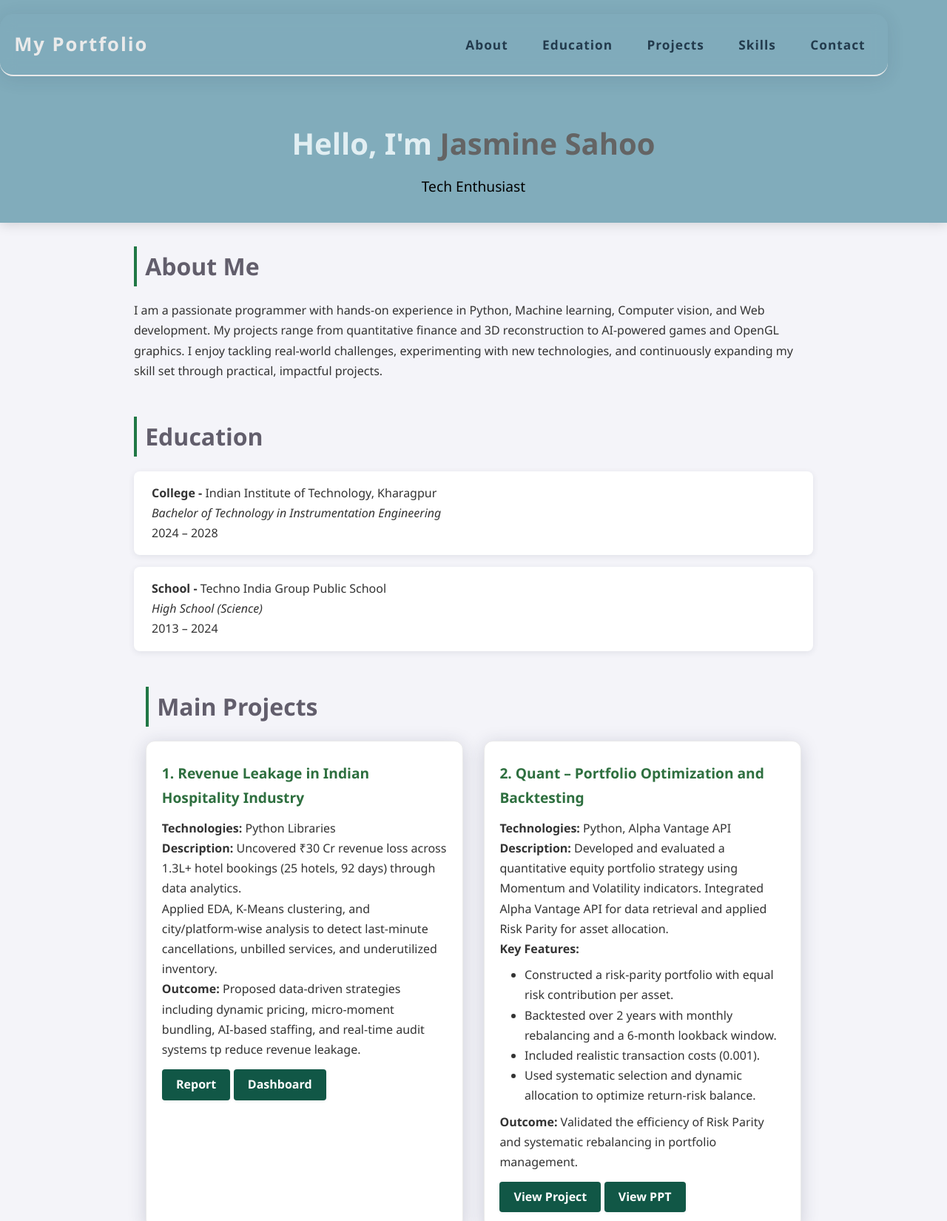
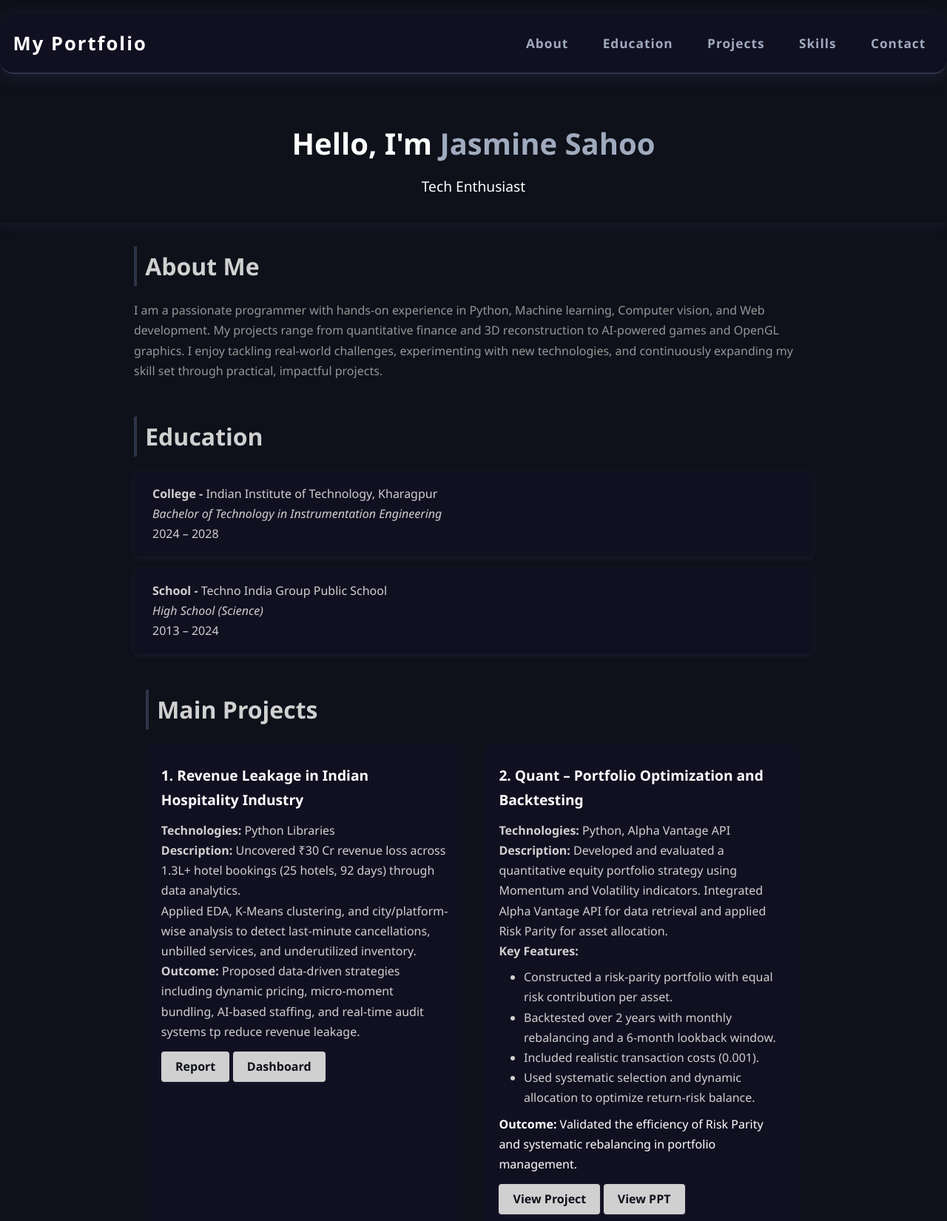
Before and after one commit to Jasz-rgb/Portfolio, a plain HTML site: page index.html in a window 1280 px wide. Shown: the top 1650 px of the page at 74% size. Drawn offline with Linux system fonts and the light colour scheme.

Commit message:
stacking need to be fixed

```diff
--- a/script.js
+++ b/script.js
@@ -5,6 +5,9 @@ const contactSection = document.getElementById('contact');
 const navbarHeight = navbar.offsetHeight;
 const links = document.querySelectorAll('nav a');
 
+let lastScrollY = window.scrollY;
+
+// Highlight active nav link
 links.forEach(link => {
   link.addEventListener('click', function() {
     links.forEach(l => l.classList.remove('active'));
@@ -12,18 +15,27 @@ links.forEach(link => {
   });
 });
 
+// Hide/show navbar on scroll
 window.addEventListener('scroll', () => {
-  // Get the distance from the top of the page to the contact section
+  const currentScrollY = window.scrollY;
   const contactTop = contactSection.getBoundingClientRect().top + window.scrollY;
 
-  // If the bottom of the navbar would overlap the contact section, stop fixing it
+  // Hide on scroll down, show on scroll up
+  if (currentScrollY > lastScrollY && currentScrollY > 80) {
+    navbar.style.top = '-150px';
+  } else {
+    navbar.style.top = '0';
+  }
+
+  lastScrollY = currentScrollY;
+
+  // Prevent overlap with contact section
   if (window.scrollY + navbarHeight >= contactTop) {
     navbar.style.position = 'absolute';
     navbar.style.top = (contactTop - navbarHeight) + 'px';
     navbar.style.width = '100%';
   } else {
     navbar.style.position = 'fixed';
-    navbar.style.top = '0';
     navbar.style.width = '100%';
   }
 });
@@ -34,7 +46,7 @@ menuToggle.addEventListener('click', () => {
   menuToggle.setAttribute('aria-expanded', navLinks.classList.contains('show'));
 });
 
-// Close menu when a nav link is clicked (for mobile UX)
+// Close menu when nav link is clicked (mobile UX)
 navLinks.querySelectorAll('a').forEach(link => {
   link.addEventListener('click', () => {
     if (window.innerWidth <= 700) {
@@ -56,7 +68,7 @@ document.addEventListener('click', (e) => {
   }
 });
 
-// Keyboard accessibility: close on Escape
+// Keyboard accessibility: close menu on Escape
 document.addEventListener('keydown', (e) => {
   if (e.key === 'Escape' && navLinks.classList.contains('show')) {
     navLinks.classList.remove('show');
--- a/style.css
+++ b/style.css
@@ -1,43 +1,53 @@
+:root {
+  --background-dark: #0e101a;         /* Dark navy blue-black */
+  --background-light: #ffffff;        /* Crisp white */
+  --primary-text: #979797;            /* Soft white for body text */
+  --secondary-text: #a0aabe;          /* Muted cool gray-blue */
+  --accent: #d0d0d0;                  /* Vivid blue (improves readability) */
+  --accent-dark: #111021;             /* Muted blue-gray for depth */
+  --border: #2e3448;                  /* Soft neutral border */
+  --shadow: rgba(79, 93, 138, 0.2);    /* Slightly lighter shadow for softness */
+}
+
 * {
   margin: 0;
   padding: 0;
   box-sizing: border-box;
+  max-width: 100%;
 }
 
 body {
   font-family: 'Segoe UI', Arial, sans-serif;
-  background: #f4f4f9;
-  color: #333;
+  background: var(--background-dark);
+  color: var(--primary-text);
   line-height: 1.7;
   min-height: 100vh;
 }
 
 header {
-  background: #81acbb;
-  color: #fff;
-  padding-bottom: 2rem;
-  padding-top: 2rem;
-  box-shadow: 0 2px 16px rgba(0, 0, 0, 0.15);
+  background: var(--background-dark);
+  color: var(--primary-text);
+  padding: 2rem 0;
+  box-shadow: 0 2px 16px var(--shadow);
 }
 
 nav {
-  transition: top 0.2s;
+  transition: top 0.5s;
   display: flex;
   align-items: center;
   justify-content: space-between;
-  padding: 1.2rem ;
+  padding: 1.1em;
   gap: 30px;
-  background: rgba(129, 172, 187, 0.68);
+  background: var(--accent-dark);
   backdrop-filter: blur(10px);
   border-radius: 18px;
   margin: 1.2rem auto 0 auto;
-  box-shadow: 0 4px 24px rgba(35,41,70,0.11);
+  box-shadow: 0 4px 24px var(--shadow);
   position: fixed;
   top: 0;
   width: 100%;
-  max-width: 1200px;
   z-index: 1000;
-  border-bottom: 2px solid #eaeaea;
+  border-bottom: 2px solid var(--border);
 }
 
 .logo {
@@ -45,7 +55,7 @@ nav {
   margin-right: 120px;
   font-size: 1.6rem;
   letter-spacing: 2px;
-  color: #eaeaea;
+  color: var(--background-light);
 }
 
 nav ul {
@@ -58,7 +68,7 @@ nav ul li {
 }
 
 nav a {
-  color: #233b4d;
+  color: var(--secondary-text);
   text-decoration: none;
   font-weight: 600;
   font-size: 1.08rem;
@@ -70,7 +80,8 @@ nav a {
 }
 
 nav a:hover, nav a:focus {
-  background: transparent;
+  background: var(--accent);
+  color: var(--background-light);
   outline: none;
 }
 
@@ -79,7 +90,7 @@ nav a::after {
   display: block;
   width: 0;
   height: 2.5px;
-  background: #566f61;
+  background: var(--accent);
   transition: width 0.3s;
   position: absolute;
   left: 0;
@@ -91,11 +102,11 @@ nav a:hover::after, nav a:focus::after {
   width: 100%;
 }
 
-
 .menu-toggle {
   display: none;
   font-size: 2rem;
   cursor: pointer;
+  color: var(--background-light);
 }
 
 .hero {
@@ -108,15 +119,15 @@ nav a:hover::after, nav a:focus::after {
   font-size: 2.5rem;
   margin-bottom: 0.5rem;
   font-weight: bold;
-  color: #e1eef2;
+  color: var(--background-light);
 }
 
 .hero span {
-  color: #646464;
+  color: var(--secondary-text);
 }
 
 .hero p {
-  color: #000000;
+  color: var(--background-light);
   font-size: 1.2rem;
   margin-top: 0.5rem;
 }
@@ -132,10 +143,10 @@ section {
 }
 
 h2 {
-  color: #625e6c;
+  color: var(--accent);
   margin-bottom: 1.2rem;
   font-size: 2rem;
-  border-left: 4px solid #207745;
+  border-left: 4px solid var(--border);
   padding-left: 0.7rem;
   font-weight: 700;
 }
@@ -148,45 +159,54 @@ h2 {
 }
 
 .education-list li {
-  background: #fff;
+  background: var(--accent-dark);
   margin-bottom: 1rem;
   padding: 1rem 1.5rem;
   border-radius: 8px;
-  box-shadow: 0 2px 8px rgba(35,41,70,0.09);
-  color: #333;
+  box-shadow: 0 2px 8px var(--shadow);
+  color: var(--accent);
+  transition: transform 0.18s, box-shadow 0.18s, border-color 0.18s;
+  border: 1px solid transparent;
+}
+
+.education-list li:hover {
+  transform: translateY(-3px) scale(1.0);
+  box-shadow: 0 0 2px var(--accent), 0 2px 8px var(--shadow);
+  border-color: var(--accent);
 }
 
 .projects-grid {
   display: grid;
   grid-template-columns: repeat(auto-fit, minmax(280px, 1fr));
   gap: 1.7rem;
+  width: 100%;
 }
 
 .project-card {
-  background: #fff;
+  background: var(--accent-dark);
   padding: 1.7rem 1.3rem 1.3rem 1.3rem;
   border-radius: 12px;
-  box-shadow: 0 4px 24px rgba(35,41,70,0.18);
   transition: transform 0.18s, box-shadow 0.18s;
-  border: 1px solid #eaeaea;
+  border: transparent;
   position: relative;
+  color: var(--background-light);
 }
 
 .project-card:hover {
   transform: translateY(-6px) scale(1.03);
-  box-shadow: 0 8px 32px rgba(67, 67, 67, 0.6), 0 2px 8px rgba(35,41,70,0.15);
-  border-color: #f9ffff;
+  box-shadow: 0 0 5px var(--accent), 0 2px 3px var(--shadow);
+  border-color: var(--accent);
 }
 
 .project-card h3 {
   margin-bottom: 0.7rem;
-  color: #2e6f3f;
+  color: var(--background-light);
   font-size: 1.2rem;
   font-weight: 600;
 }
 
 .project-card p, .project-card ul {
-  color: #333;
+  color: var(--accent);
   font-size: 1rem;
 }
 
@@ -198,21 +218,21 @@ h2 {
 .project-card a {
   display: inline-block;
   margin-top: 0.8rem;
-  color: #fff;
-  background: #115746;
+  color: var(--background-dark);
+  background: var(--accent);
   padding: 0.45rem 1.2rem;
   border-radius: 4px;
   text-decoration: none;
   font-size: 1rem;
   font-weight: 600;
   transition: background 0.2s, color 0.2s;
-  box-shadow: 0 1px 4px rgba(59, 50, 88, 0.07);
+  box-shadow: 0 1px 4px var(--shadow);
 }
 
 .project-card a:hover {
-  border: 1px solid #8ba6a0;
-  background: rgb(250, 250, 250);
-  color: #373244;
+  border: 1px solid var(--accent);
+  background: var(--shadow);
+  color: var(--background-light);
 }
 
 .skills-list {
@@ -225,69 +245,72 @@ h2 {
 }
 
 .skills-list li {
-  background: #fff;  padding: 0.8rem 1rem;
-  box-shadow: 0 2px 5px rgba(0,0,0,0.05);
+  background: var(--accent-dark);
+  padding: 0.8rem 1rem;
+  box-shadow: 0 2px 5px var(--shadow);
   border-radius: 12px;
   transition: transform 0.18s, box-shadow 0.18s;
-  border: 1px solid #eaeaea;
+  /* border: 1px solid var(--border); */
   position: relative;
+  color: var(--background-light);
 }
 
 .skills-list li:hover {
-  transform: translateY(-0.4px) scale(1.03);
-  box-shadow: 0 8px 32px rgba(67, 67, 67, 0.2), 0 2px 8px rgba(35,41,70,0.15);
-  border-color: #f9ffff;
+  transform: scale(1.02);
+  box-shadow: 0 1px 1px var(--background-light), 0 2px 1px var(--shadow);
+  border-color: var(--accent);
 }
 
 .contact-info li {
   margin-bottom: 0.5rem;
-  color: #333;
+  /* color: var(--background-dark); */
 }
 
 .contact-info a {
-  color: #b34526;
+  color: var(--accent);
   text-decoration: none;
   transition: color 0.2s;
 }
 
 .contact-info a:hover {
-  color: #000000;
+  color: var(--accent-dark);
   text-decoration: underline;
 }
 
 footer {
   text-align: center;
   padding: 1.5rem 0;
-  background: #2f3c36;
-  color: #fff;
+  background: var(--accent);
+  color: var(--background-light);
   font-size: 1rem;
   letter-spacing: 1px;
   margin-top: 2rem;
-  border-top: 1px solid #eaeaea;
+  border-top: 1px solid var(--border);
 }
 
 /* Responsive */
 @media (max-width: 900px) {
   main {
-      max-width: 99vw;
-      padding: 0 0.5rem;
-  }
-  .projects-grid {
-      grid-template-columns: 1fr;
+    max-width: 100%;
+    padding: 0 1rem;
   }
 }
-
+@media (max-width: 600px) {
+  .projects-grid {
+    grid-template-columns: 1fr;
+  }
+}
 @media (max-width: 700px) {
   nav ul {
     display: none;
     flex-direction: column;
-    background: rgba(129, 172, 187, 0.96);
+    background: var(--accent);
     position: absolute;
     top: 60px;
     right: 2rem;
     width: 180px;
     border-radius: 12px;
-    box-shadow: 0 4px 16px rgba(35,41,70,0.18);
+    box-shadow: 0 4px 16px var(--shadow);
     z-index: 99;
     padding: 1rem 0;
   }
@@ -301,25 +324,27 @@ footer {
   }
   .menu-toggle {
     display: block;
-    color: #fff;
+    color: var(--background-light);
     font-size: 2.2rem;
     margin-left: 1rem;
     cursor: pointer;
     transition: color 0.2s;
   }
   .menu-toggle:focus {
-    outline: 2px solid #207745;
+    outline: 2px solid var(--accent);
   }
 }
 
 nav a.active {
-  color: #000000;
+  color: var(--accent);
   font-weight: bold;
 }
+
 html {
   scroll-behavior: smooth;
   scroll-padding-top: 120px;
 }
+
 @media (min-width: 600px) {
   .skills-list {
     grid-template-columns: 1fr 1fr;
```
